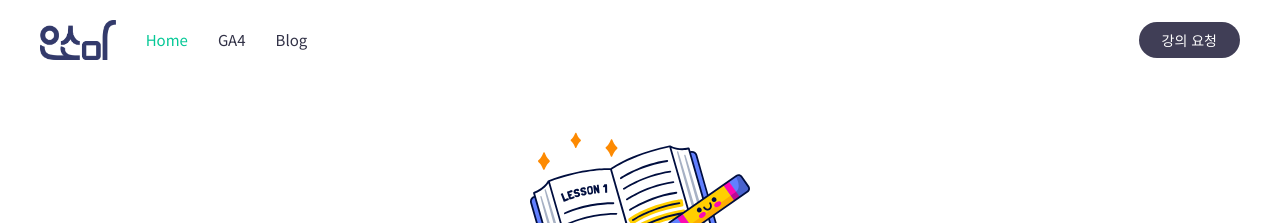
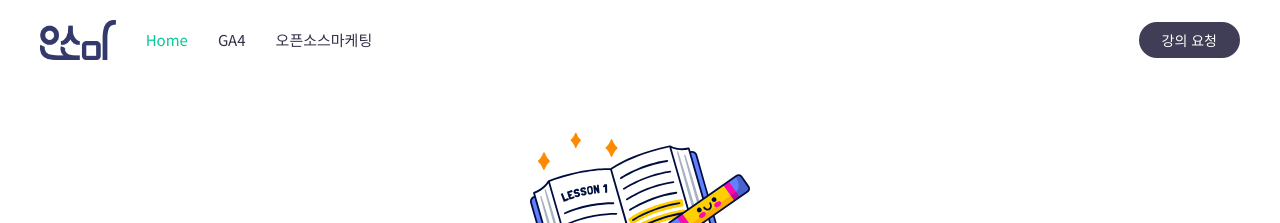
Before and after one commit to ogaeng/osoma-edu, a Jekyll site: the page built from index.md, in a window 1280 px wide. Shown: the top 223 px of the page. Built offline with Jekyll 4.4.1, drawn with Linux system fonts in a browser that asks for light colours.

Commit message:
메뉴 변경

```diff
--- a/_data/navigation_footer.yml
+++ b/_data/navigation_footer.yml
@@ -6,7 +6,7 @@
 - title: GA4
   url: /ga/introduce/
 
-- title: Blog
+- title: 오픈소스마케팅
   url: https://osoma.kr/
 
 - title: 강의 요청
--- a/_data/navigation_header.yml
+++ b/_data/navigation_header.yml
@@ -7,7 +7,7 @@ left:
   - title: GA4
     url: /ga/introduce/
 
-  - title: Blog
+  - title: 오픈소스마케팅
     url: https://osoma.kr
 
 
--- a/_data/navigation_mobile.yml
+++ b/_data/navigation_mobile.yml
@@ -6,7 +6,7 @@
 - title: GA4
   url: /ga/introduce/
 
-- title: Blog
+- title: 오픈소스마케팅
   url: https://osoma.kr
 
 - title: 강의 요청
```
